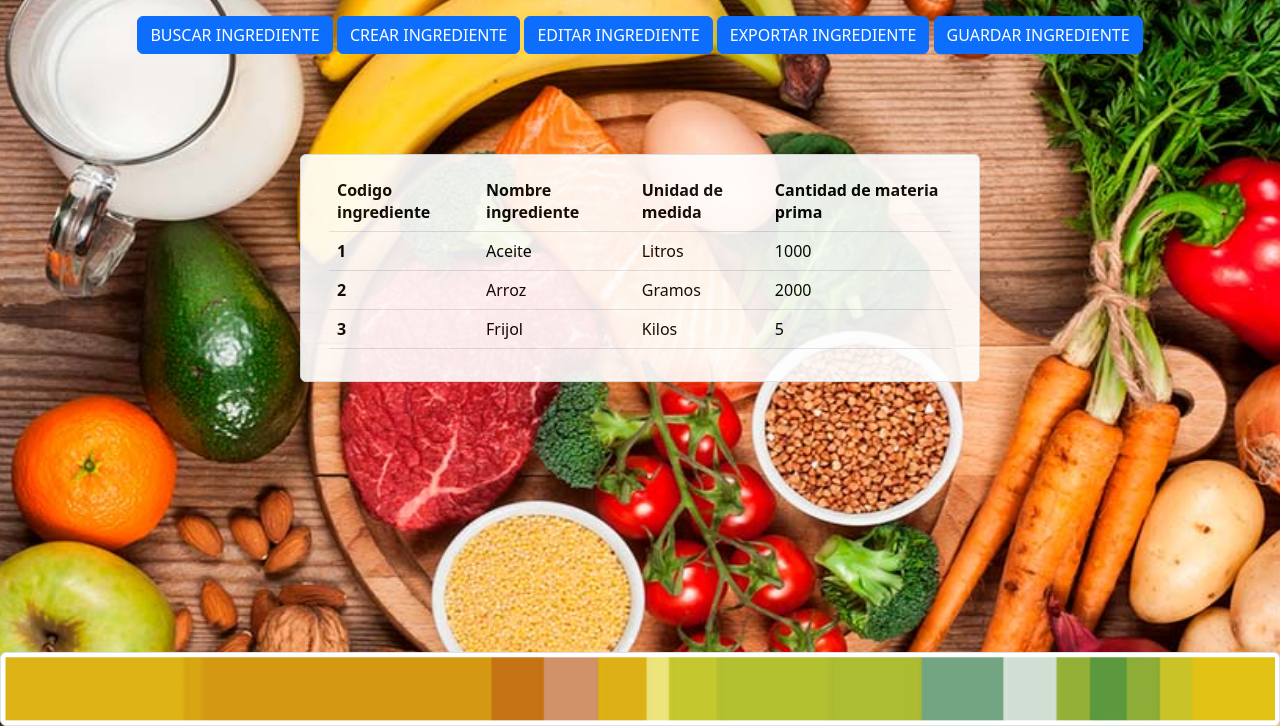
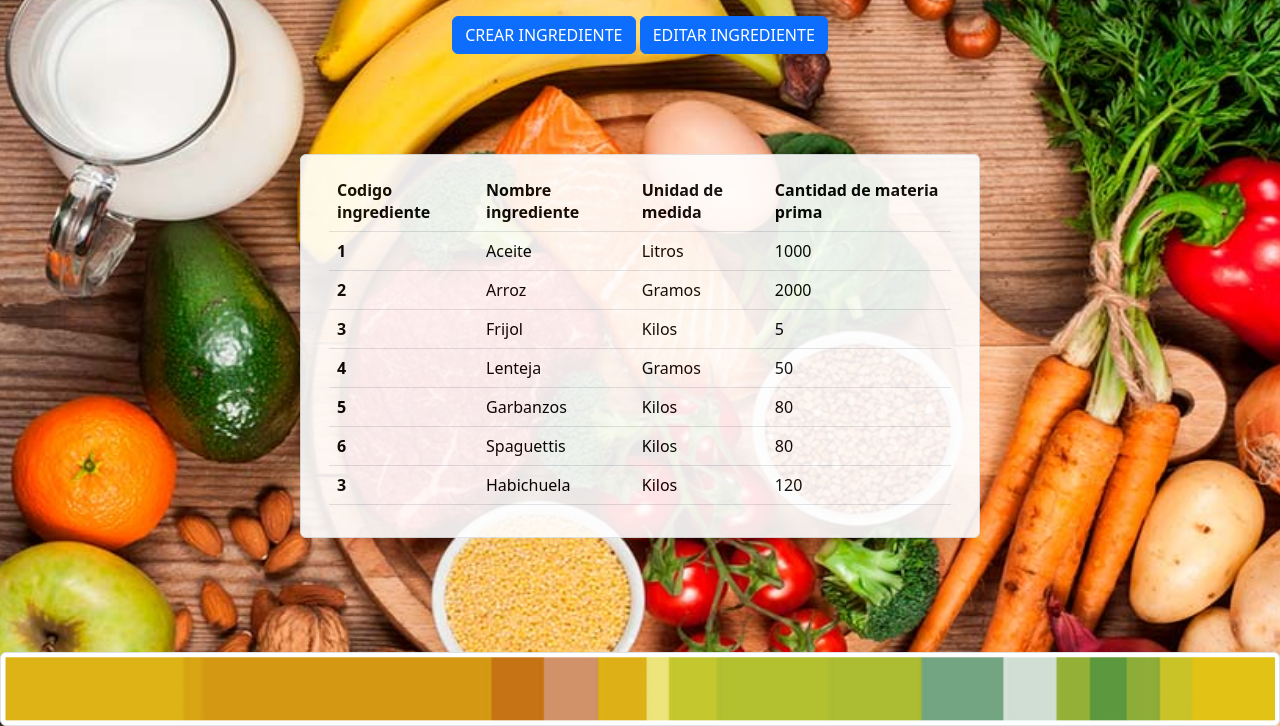
Before and after one commit to JenniferVR2022/ProyectoINDUALI, a Django app: page /ingrediente/ in a window 1280 px wide. Shown: the part 74-800 px from the top of the page. Run offline with Django 4.2, Linux system fonts and the light colour scheme; some libraries are stand-ins or nearby versions.

Commit message:
Ultimos cambios

```diff
--- a/base/templates/ingrediente/ingrediente.html
+++ b/base/templates/ingrediente/ingrediente.html
@@ -8,11 +8,9 @@
 
 
       <form class="form-inline my-3 my-lg-3">
-        <a href="{% url 'ingrediente-buscar'%}" class="btn btn-primary"><i class="bi bi-card-list"></i> BUSCAR INGREDIENTE </a>
-        <button type="button" class="btn btn-primary"><i class="bi bi-card-list"></i> CREAR INGREDIENTE </button>
+        <a href="{% url 'ingrediente-crear'%}" class="btn btn-primary"><i class="bi bi-card-list"></i> CREAR INGREDIENTE </a>
         <button type="button" class="btn btn-primary"><i class="bi bi-card-list"></i> EDITAR INGREDIENTE </button>
-        <button type="button" class="btn btn-primary"><i class="bi bi-card-list"></i> EXPORTAR INGREDIENTE </button>
-        <button type="button" class="btn btn-primary"><i class="bi bi-card-list"></i> GUARDAR INGREDIENTE </button>
+
 
       </form>
 
@@ -53,7 +51,30 @@
                 <td>Kilos</td>
                 <td>5</td>
               </tr>
-            </tbody>
+              <tr>
+              <th scope="row">4</th>
+                <td>Lenteja</td>
+                <td>Gramos</td>
+                <td>50</td>
+              </tr>
+                <tr>
+                  <th scope="row">5</th>
+                    <td>Garbanzos</td>
+                    <td>Kilos</td>
+                    <td>80</td>
+                  </tr>
+                  <tr>
+                    <th scope="row">6</th>
+                      <td>Spaguettis</td>
+                      <td>Kilos</td>
+                      <td>80</td>
+                    </tr>
+                    <tr>
+                      <th scope="row">3</th>
+                        <td>Habichuela</td>
+                        <td>Kilos</td>
+                        <td>120</td>
+              </tbody>
           </table>
           </div>
           </center>
--- a/ingrediente/urls.py
+++ b/ingrediente/urls.py
@@ -1,7 +1,7 @@
 from django.urls import path
-from ingrediente.views import ingrediente,ingrediente_buscar
+from ingrediente.views import ingrediente,ingrediente_crear
 
 urlpatterns = [
   path('',ingrediente,name="ingrediente"),
-  path('buscar/',ingrediente_buscar,name="ingrediente-buscar"),
+  path('crear/',ingrediente_crear,name="ingrediente-crear"),
 ]
--- a/ingrediente/views.py
+++ b/ingrediente/views.py
@@ -1,4 +1,6 @@
-from django.shortcuts import render
+from django.shortcuts import render, redirect
+from ingrediente.models import Ingrediente
+from ingrediente.forms import IngredienteForm
 
 
 # Create your views here.
@@ -9,8 +11,20 @@ def ingrediente(request):
         }
     return render(request,'ingrediente/ingrediente.html',context)
 
-def ingrediente_buscar(request):
+
+def ingrediente_crear(request):
+    titulo="Ingrediente - Crear"
+    if request.method == "POST":
+        form= IngredienteForm(request.POST)
+        if form.is_valid():
+            form.save()
+            return redirect('ingrediente')
+        else:
+            print("Error")
+    else:
+        form= IngredienteForm()
     context={
-
-        }
-    return render(request,'ingrediente/ingredienteBuscar.html',context)
+        'titulo':titulo,
+        'form':form
+    }
+    return render(request,'ingrediente/ingredienteCrear.html',context)
```
Also changed, not shown: base/templates/ingrediente/ingredienteCrear.html (+27 -1 lines), ingrediente/forms.py (+3 -5 lines).
